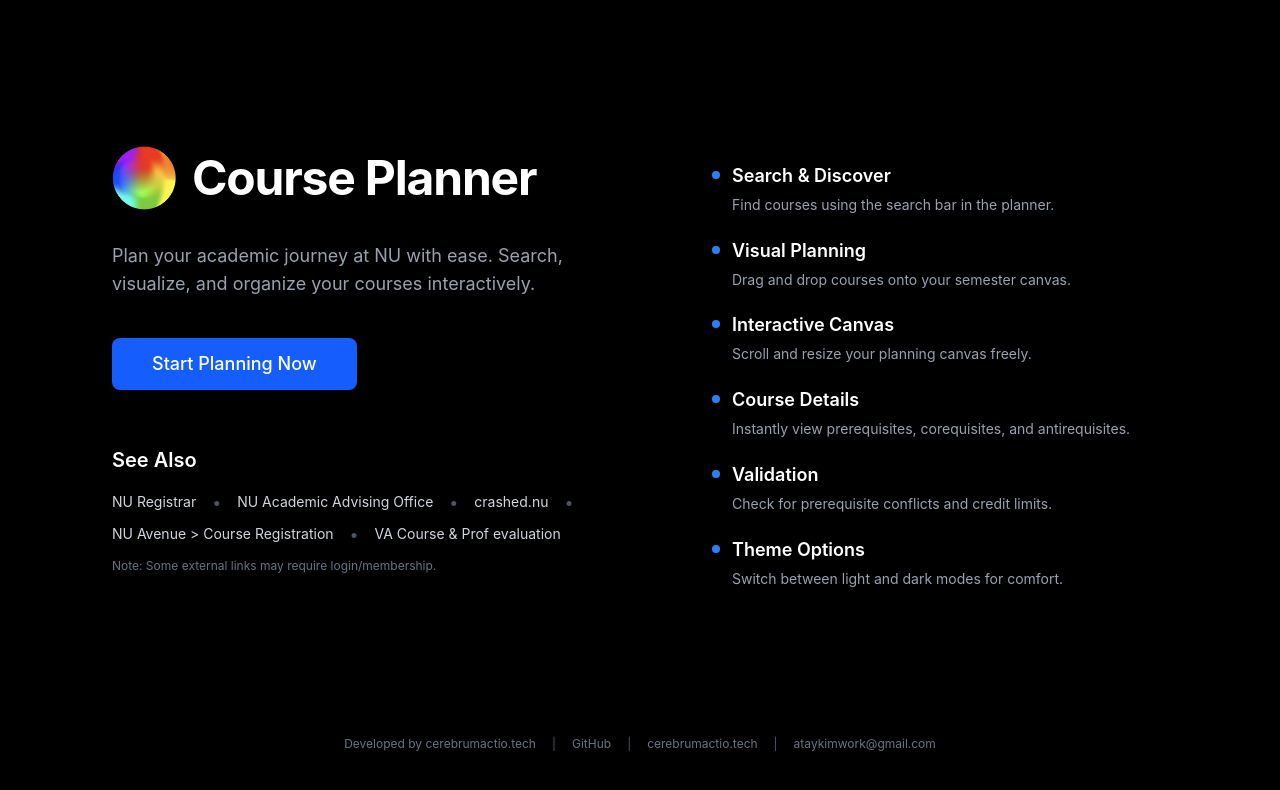
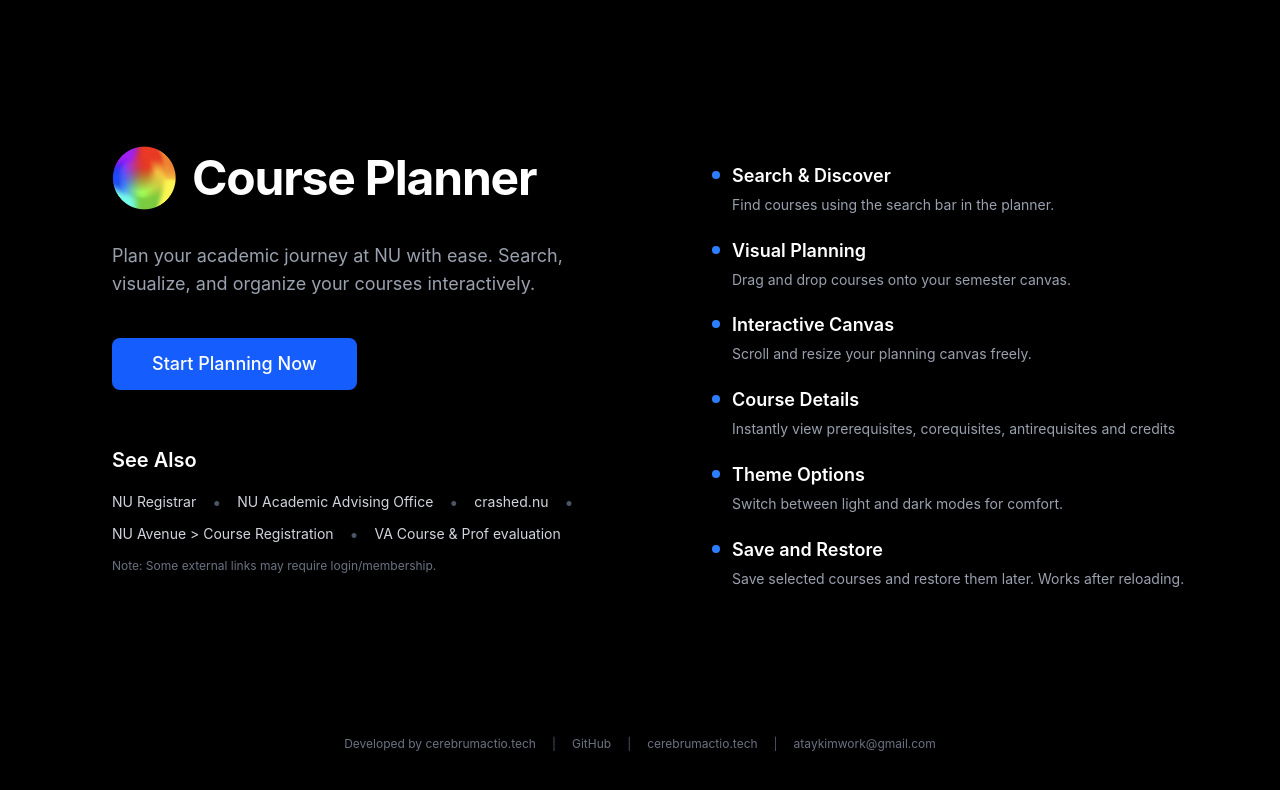
Before and after one commit to cerebrum101/courseplanner, a React (Vite) app: page / in a window 1280 px wide. Shown: the top 790 px of the page. Built offline with nearby package versions, Linux system fonts and the light colour scheme.

Commit message:
updated hero

```diff
--- a/src/pages/Hero.tsx
+++ b/src/pages/Hero.tsx
@@ -37,9 +37,9 @@ const Hero: React.FC = () => {
      { title: "Search & Discover", description: "Find courses using the search bar in the planner." },
      { title: "Visual Planning", description: "Drag and drop courses onto your semester canvas." },
      { title: "Interactive Canvas", description: "Scroll and resize your planning canvas freely." },
-     { title: "Course Details", description: "Instantly view prerequisites, corequisites, and antirequisites." },
-     { title: "Validation", description: "Check for prerequisite conflicts and credit limits." },
+     { title: "Course Details", description: "Instantly view prerequisites, corequisites, antirequisites and credits" },
      { title: "Theme Options", description: "Switch between light and dark modes for comfort." },
+     { title: "Save and Restore", description: "Save selected courses and restore them later. Works after reloading." },
   ];
 
 
```
